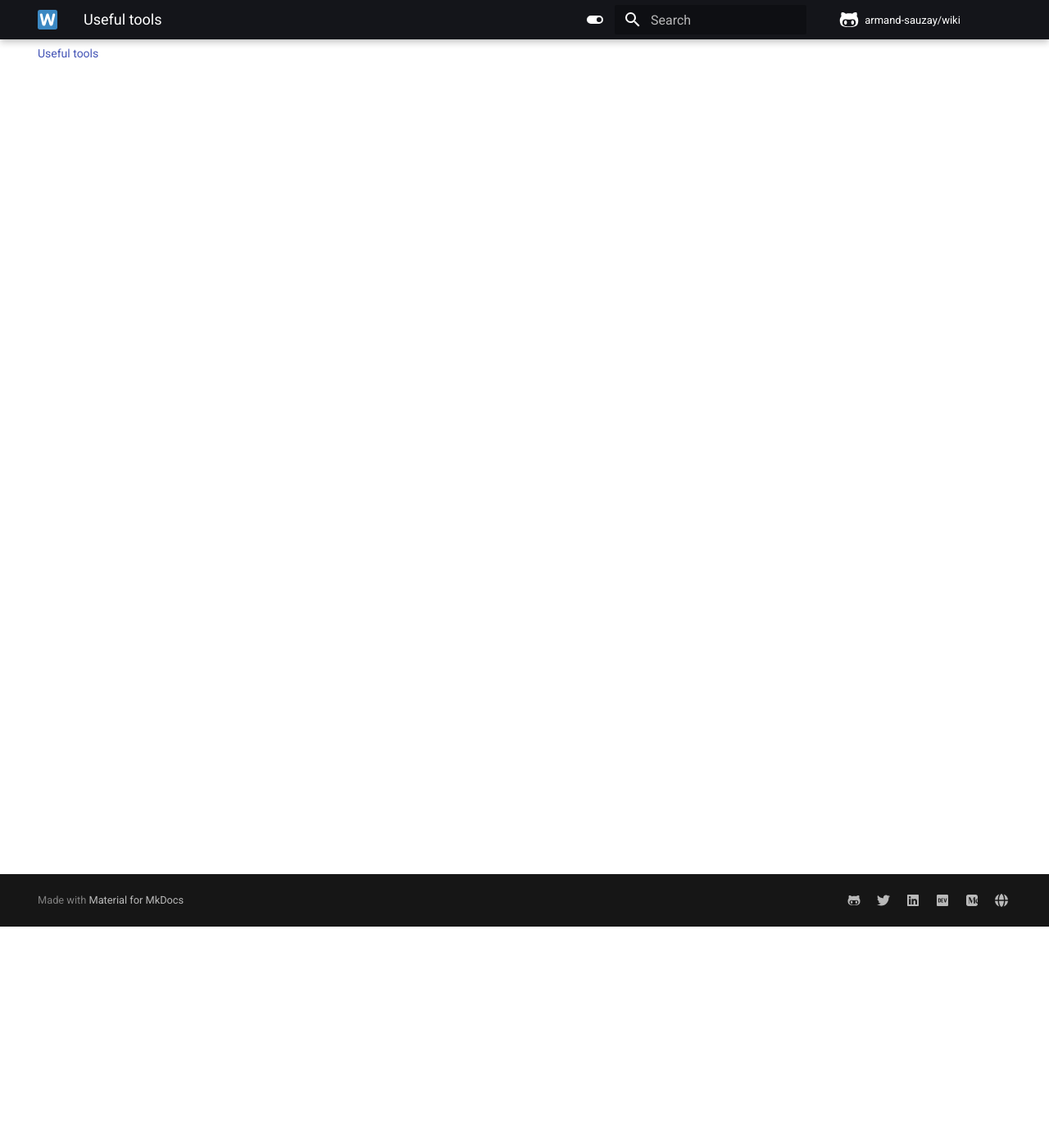
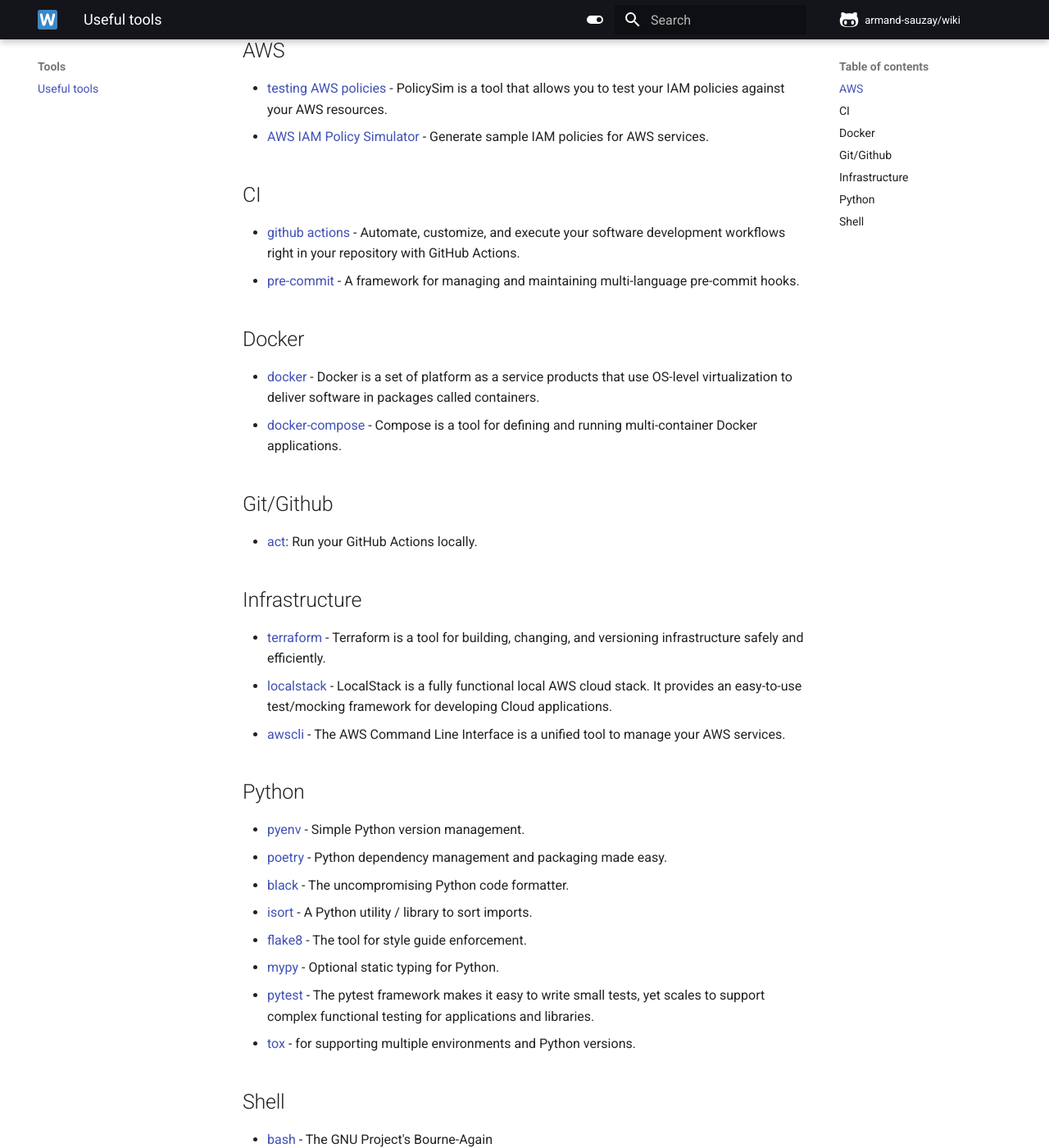
Before and after one commit to armand-sauzay/wiki, an MkDocs documentation site: the page built from docs/docs/tools/index.md, in a window 1280 px wide and 1400 px high, scrolled down 270 px. Shown: the whole window at 82% size. Built offline with MkDocs 1.6.1 and Material for MkDocs 9.7.7, drawn with Linux system fonts in a browser that asks for light colours; comment, search, counter and statistics services are not loaded; some of the changed text lies outside the part shown.

Commit message:
feat: add bash commands

```diff
--- a/docs/docs/tools/index.md
+++ b/docs/docs/tools/index.md
@@ -1,4 +1,62 @@
 # Useful tools
 
+## AWS
+
+- [testing AWS policies](https://policysim.aws.amazon.com/home/index.jsp) - PolicySim
+  is a tool that allows you to test your IAM policies against your AWS resources.
+- [AWS IAM Policy Simulator](https://awspolicygen.s3.amazonaws.com/policygen.html) -
+  Generate sample IAM policies for AWS services.
+
+## CI
+
+- [github actions](https://docs.github.com/en/actions) - Automate, customize, and execute your
+  software development workflows right in your repository with GitHub Actions.
+- [pre-commit](https://pre-commit.com/) - A framework for managing and maintaining
+  multi-language pre-commit hooks.
+
+## Docker
+
+- [docker](https://www.docker.com/) - Docker is a set of platform as a service
+  products that use OS-level virtualization to deliver software in packages
+  called containers.
+- [docker-compose](https://docs.docker.com/compose/) - Compose is a tool for
+  defining and running multi-container Docker applications.
+
+## Git/Github
+
+- [act](https://github.com/nektos/act): Run your GitHub Actions locally.
+
+## Infrastructure
+
+- [terraform](https://www.terraform.io/) - Terraform is a tool for building,
+  changing, and versioning infrastructure safely and efficiently.
+- [localstack](https://localstack.cloud/) - LocalStack is a fully functional
+  local AWS cloud stack. It provides an easy-to-use test/mocking framework for
+  developing Cloud applications.
+- [awscli](https://aws.amazon.com/cli/) - The AWS Command Line Interface is a
+  unified tool to manage your AWS services.
+
+## Python
+
+- [pyenv](https://github.com/pyenv/pyenv) - Simple Python version management.
 - [poetry](https://python-poetry.org/) - Python dependency management and
   packaging made easy.
+- [black](https://black.readthedocs.io/en/stable/) - The uncompromising Python
+  code formatter.
+- [isort](https://pycqa.github.io/isort/) - A Python utility / library to sort
+  imports.
+- [flake8](https://flake8.pycqa.org/en/latest/) - The tool for style guide
+  enforcement.
+- [mypy](http://mypy-lang.org/) - Optional static typing for Python.
+- [pytest](https://docs.pytest.org/en/stable/) - The pytest framework makes it
+  easy to write small tests, yet scales to support complex functional testing
+  for applications and libraries.
+- [tox](https://tox.readthedocs.io/en/latest/) - for supporting multiple
+  environments and Python versions.
+
+## Shell
+
+- [bash](https://www.gnu.org/software/bash/) - The GNU Project's Bourne-Again
+- [zsh](https://www.zsh.org/) - interactive shell.
+- [powerlevel10k](https://github.com/romkatv/powerlevel10k) - A Zsh theme.
+- [oh-my-zsh](https://ohmyz.sh/) - Manage your zsh configuration.
--- a/docs/mkdocs.yaml
+++ b/docs/mkdocs.yaml
@@ -20,19 +20,37 @@
     - search.suggest
     - search.highlight
     - navigation.tabs
+    - navigation.path
   favicon: assets/w-blue.svg
   logo: assets/w-blue.svg
   icon:
     repo: fontawesome/brands/github-alt
   custom_dir: overrides
-
+markdown_extensions:
+  - pymdownx.highlight:
+      anchor_linenums: true
+      line_spans: __span
+      pygments_lang_class: true
+  - pymdownx.inlinehilite
+  - pymdownx.snippets
+  - pymdownx.superfences
 repo_name: armand-sauzay/wiki
 repo_url: https://github.com/armand-sauzay/wiki
 nav:
   - Wiki: index.md
   - Commands:
-      - commands/index.md
-      - commands/bang-bang.md
+      - Table of contents: commands/index.md
+      - Bash:
+          - commands/bash/index.md
+          - commands/bash/awk.md
+          - commands/bash/bang-bang.md
+          - commands/bash/cat.md
+          - commands/bash/chmod.md
+          - commands/bash/curl.md
+          - commands/bash/pipe.md
+          - commands/bash/sed.md
+          - commands/bash/std.md
+          - commands/bash/xargs.md
   - Workflows:
       - workflows/index.md
       - workflows/interactive-rebase.md
@@ -55,3 +73,18 @@
   analytics:
     provider: google
     property: G-JJWRNMYPFH
+    feedback:
+      title: Was this page helpful?
+      ratings:
+        - icon: material/emoticon-happy-outline
+          name: This page was helpful
+          data: 1
+          note: >-
+            Thanks for your feedback!
+            Help us improve this page <a href="https://docs.google.com/forms/d/e/1FAIpQLSdq-1iiqF_ElLmqd7KE7T-g4MkpPT7xCH85DlXxz40hKMkVrA/viewform" target="_blank" rel="noopener">telling us what we're missing</a>.
+        - icon: material/emoticon-sad-outline
+          name: This page could be improved
+          data: 0
+          note: >-
+            Thanks for your feedback! Help us improve this page by
+            using our <a href="https://docs.google.com/forms/d/e/1FAIpQLSdq-1iiqF_ElLmqd7KE7T-g4MkpPT7xCH85DlXxz40hKMkVrA/viewform" target="_blank" rel="noopener">feedback form</a>.
--- a/docs/overrides/main.html
+++ b/docs/overrides/main.html
@@ -11,8 +11,4 @@
 {% endblock %}
 
 <!-- Theme-related JavaScript -->
-{% block scripts %} {{ super() }}
-
-<!-- Extra JavaScript (can't be set in mkdocs.yml due to content hash) -->
-<script src="{{ 'assets/javascripts/custom.js' | url }}"></script>
-{% endblock %}
+{% block scripts %} {{ super() }} {% endblock %}
```
Also changed, not shown: docs/docs/commands/bash/awk.md (added, +64 -0 lines), docs/docs/commands/bash/bang-bang.md (renamed from docs/docs/commands/bang-bang.md, +1 -1 lines), docs/docs/commands/bash/cat.md (added, +36 -0 lines), docs/docs/commands/bash/chmod.md (added, +35 -0 lines), docs/docs/commands/bash/curl.md (added, +58 -0 lines), docs/docs/commands/bash/index.md (added, +53 -0 lines), docs/docs/commands/bash/pipe.md (added, +22 -0 lines), docs/docs/commands/bash/sed.md (added, +54 -0 lines), docs/docs/commands/bash/std.md (added, +49 -0 lines), docs/docs/commands/bash/xargs.md (added, +53 -0 lines), docs/docs/commands/index.md (+1 -1 lines).
